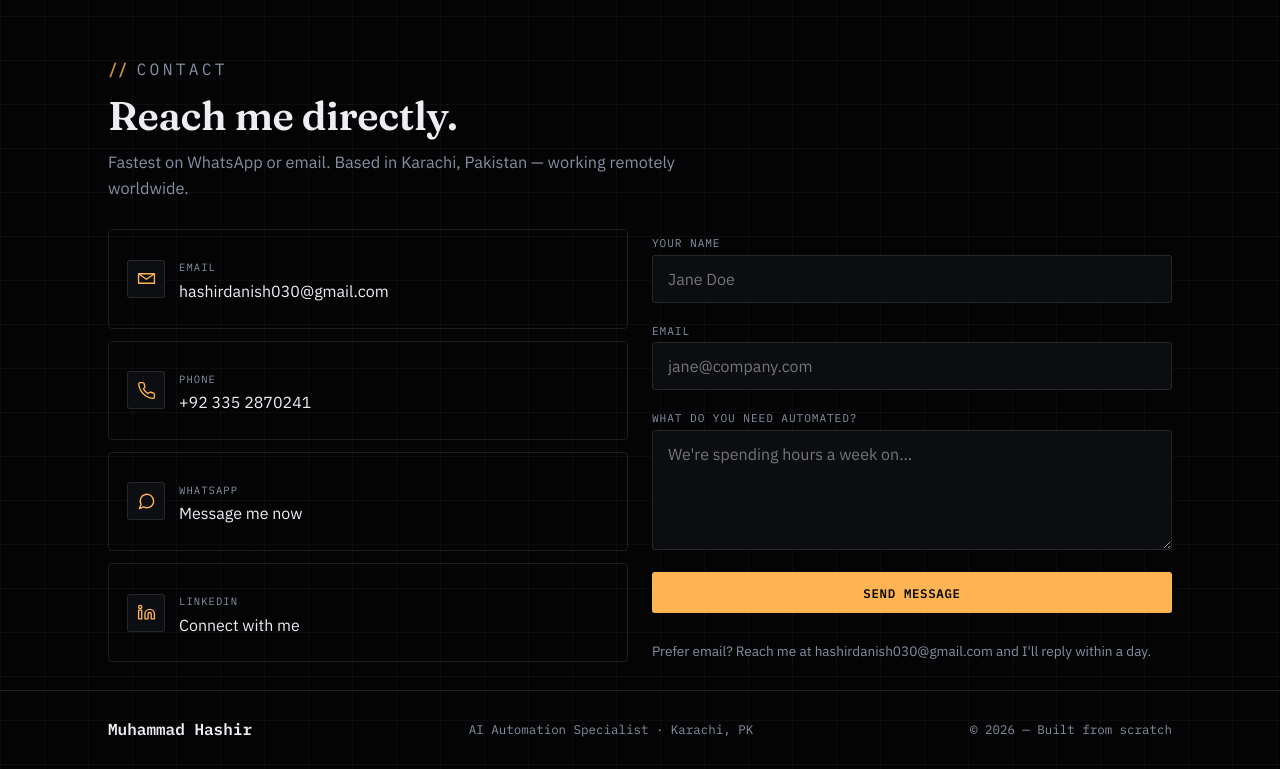
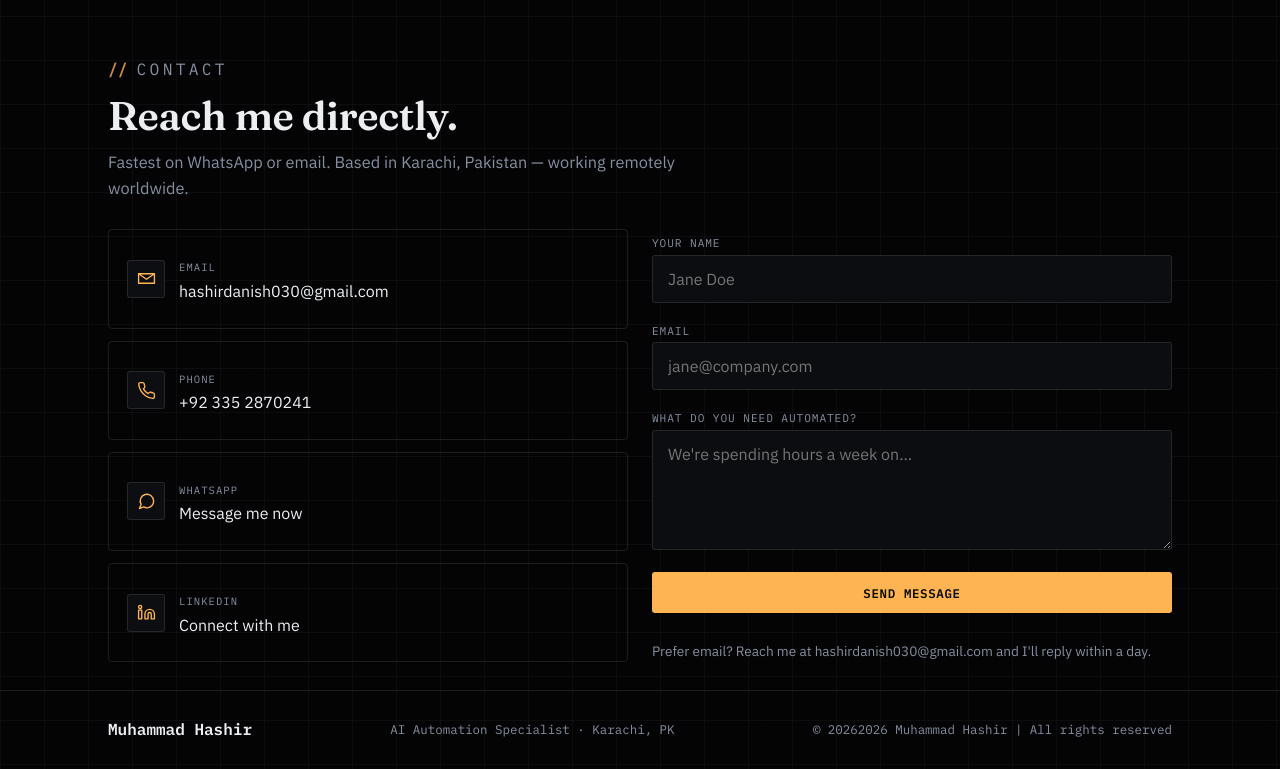
Before and after one commit to hashir055/hashir055.github.io, a plain HTML site: page index.html in a window 1280 px wide. Shown: the part 5132-5901 px from the top of the page. Drawn offline with Linux system fonts and the light colour scheme.

Commit message:
Update footer copyright year and text

```diff
--- a/index.html
+++ b/index.html
@@ -685,7 +685,7 @@
   <div class="wrap foot">
     <span class="logo" style="font-size:1rem">Muhammad Hashir</span>
     <span class="mono">AI Automation Specialist · Karachi, PK</span>
-    <span class="mono">© <span id="yr"></span> — Built from scratch</span>
+    <span class="mono">© <span id="yr"></span>2026 Muhammad Hashir | All rights reserved</span>
   </div>
 </footer>
 
```
